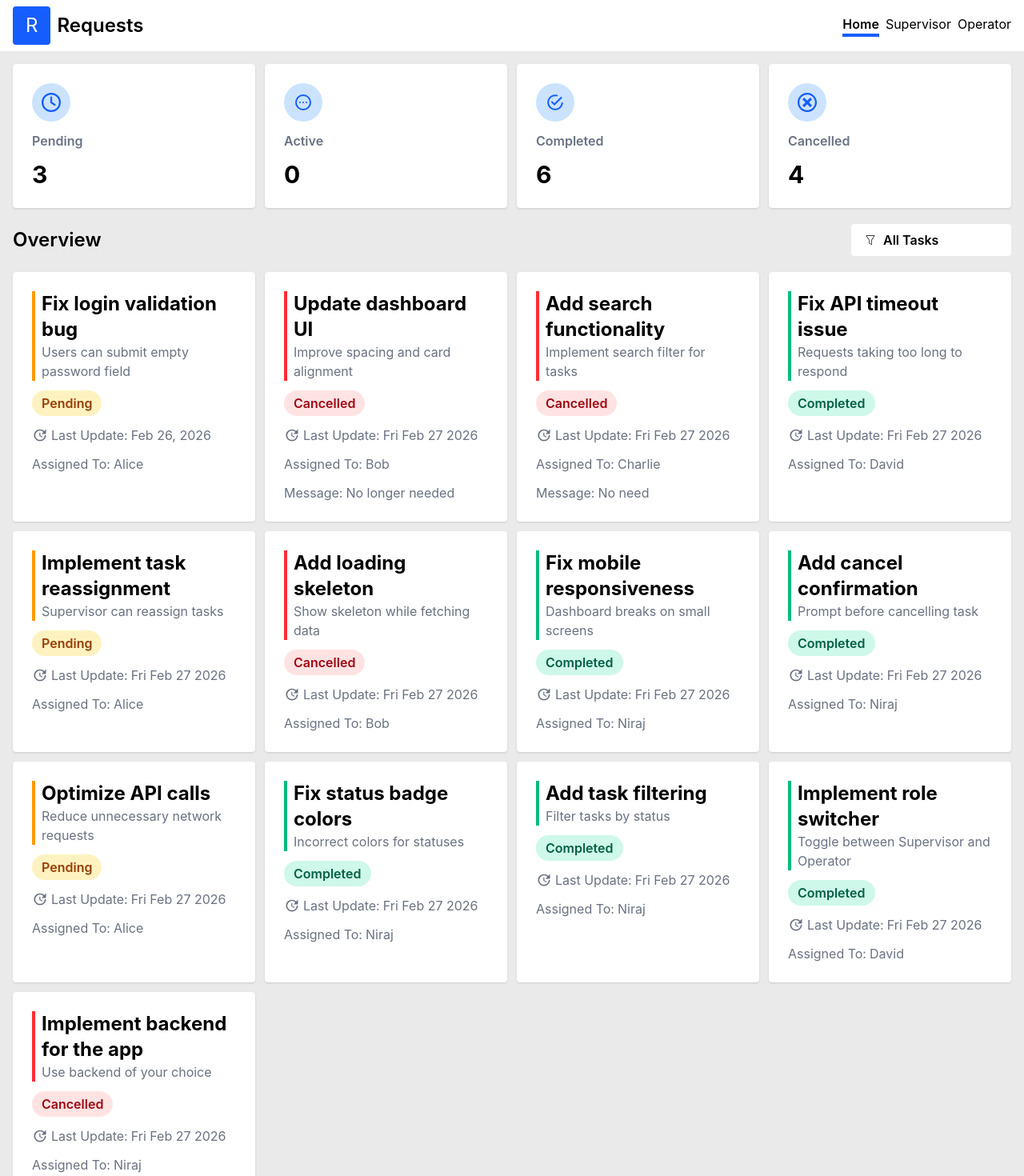
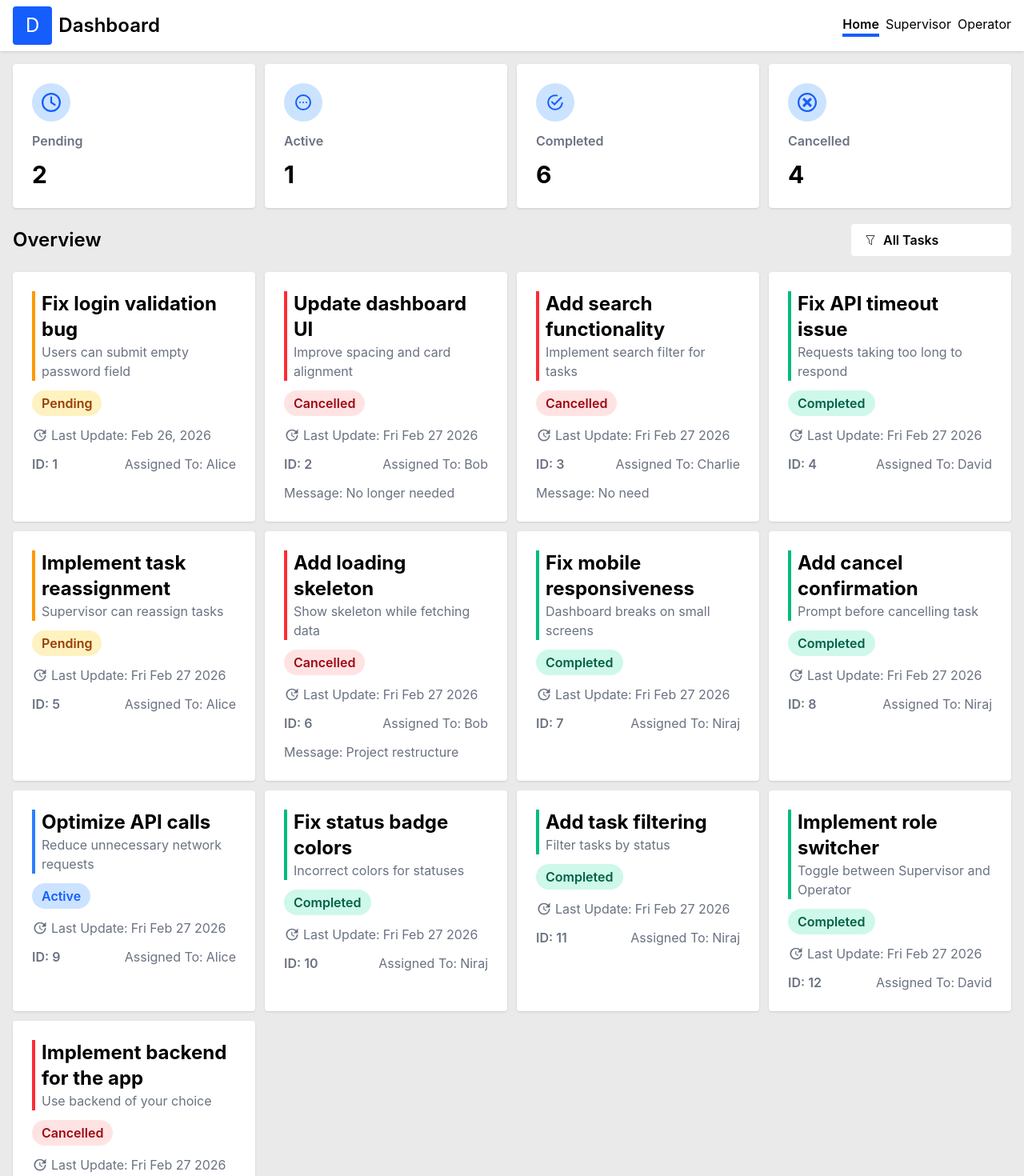
Before and after one commit to nierforprogramming/request-dashboard, a React (Vite) app: page / in a window 1280 px wide. Shown: the top 1470 px of the page at 80% size. Built offline with nearby package versions, Linux system fonts and the light colour scheme; data requests are answered from the project's data file.

Commit message:
ID rendered for every request

```diff
--- a/db/data.json
+++ b/db/data.json
@@ -52,7 +52,7 @@
       "status": "Cancelled",
       "lastUpdate": "Fri Feb 27 2026",
       "assignedTo": "Bob",
-      "supervisorMessage": ""
+      "supervisorMessage": "Project restructure"
     },
     {
       "id": "7",
@@ -76,7 +76,7 @@
       "id": "9",
       "title": "Optimize API calls",
       "content": "Reduce unnecessary network requests",
-      "status": "Pending",
+      "status": "Active",
       "lastUpdate": "Fri Feb 27 2026",
       "assignedTo": "Alice",
       "supervisorMessage": ""
--- a/src/assets/index.js
+++ b/src/assets/index.js
@@ -99,4 +99,16 @@ export const operatorData = [
     id: 1,
     name: "Niraj",
   },
+  {
+    id: 2,
+    name: "Bob",
+  },
+  {
+    id: 3,
+    name: "David",
+  },
+  {
+    id: 4,
+    name: "Charlie",
+  },
 ];
--- a/src/components/Navbar.jsx
+++ b/src/components/Navbar.jsx
@@ -6,15 +6,15 @@ const Navbar = () => {
     isActive ? "border-b-4 border-blue-600 font-semibold" : "border-b-0";
 
   return (
-    <nav className="flex h-16 fixed top-0 z-50 w-full items-center bg-white px-4 space-x-4">
+    <nav className="flex h-16 fixed top-0 z-50 w-full shadow-sm items-center bg-white px-4 space-x-4">
       <NavLink
         to="/"
         className="flex space-x-2 mr-auto items-center cursor-pointer"
       >
         <div className="bg-blue-600 px-4 py-2 rounded-sm text-2xl text-white">
-          R
+          D
         </div>
-        <div className="text-2xl font-semibold">Requests</div>
+        <div className="text-2xl font-semibold">Dashboard</div>
       </NavLink>
 
       <div className="flex space-x-2">
--- a/src/components/OperatorView.jsx
+++ b/src/components/OperatorView.jsx
@@ -19,6 +19,8 @@ const OperatorView = ({ tasks }) => {
     if (filterText === "All Tasks") return tasks;
     return tasks.filter((task) => task.status === filterText);
   }, [tasks, filterText]);
+
+  console.log(tasks);
 
   return (
     <>
--- a/src/components/Overview.jsx
+++ b/src/components/Overview.jsx
@@ -20,6 +20,7 @@ const Overview = ({ tasks }) => {
         {tasks.map((task) => (
           <TaskCard
             key={task.id}
+            id={task.id}
             status={task.status}
             title={task.title}
             content={task.content}
--- a/src/components/RoleAction.jsx
+++ b/src/components/RoleAction.jsx
@@ -48,6 +48,11 @@ const RoleAction = ({ role, taskId, taskStatus }) => {
     }
 
     // Reassign is for later
+    if (action === "Reassign") {
+      setStatusModalOpen(true);
+      setOpen(false);
+      return;
+    }
   };
 
   if (actions.length === 0) return null;
--- a/src/components/TaskCard.jsx
+++ b/src/components/TaskCard.jsx
@@ -48,6 +48,7 @@ const TaskCard = ({
         </div>
 
         <div className="flex text-gray-500 space-x-1">
+          <div className="font-semibold mr-auto">ID: {id}</div>
           <div>Assigned To: </div>
           <div> {agent}</div>
         </div>
```
